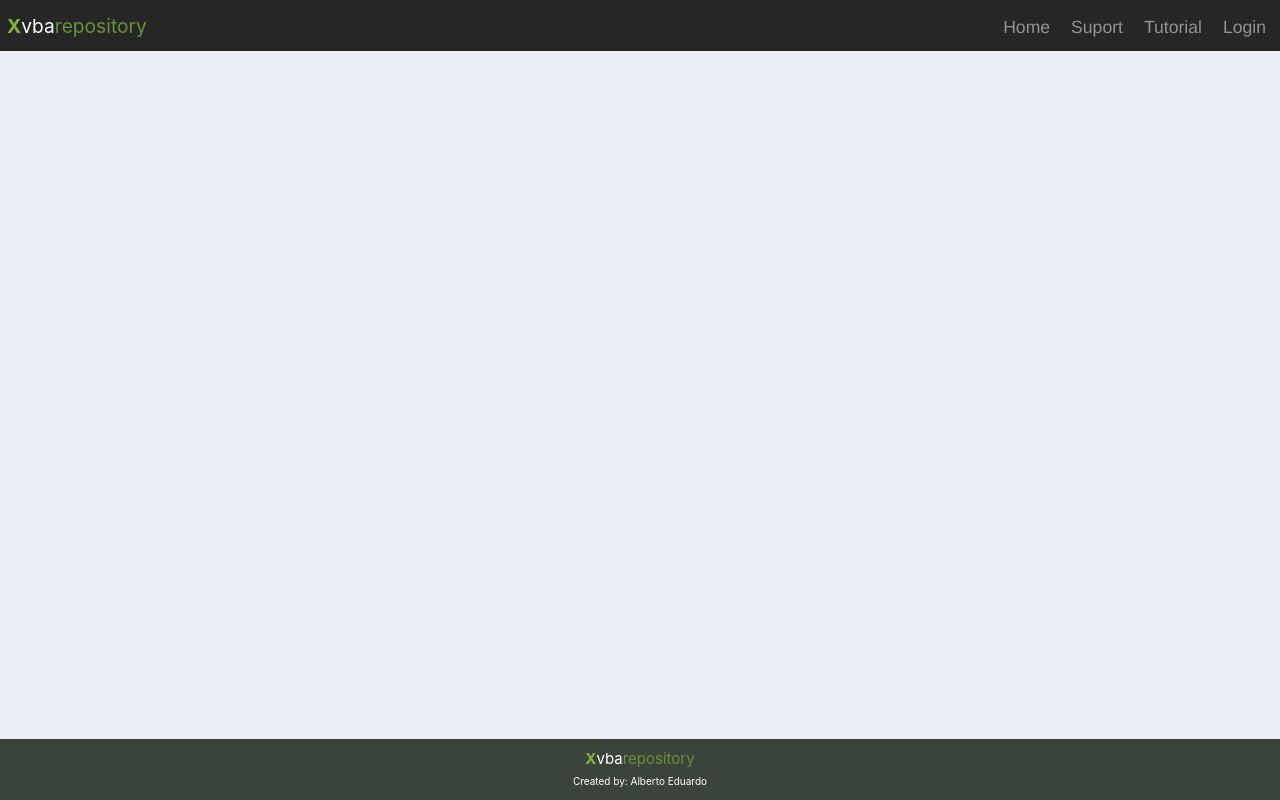
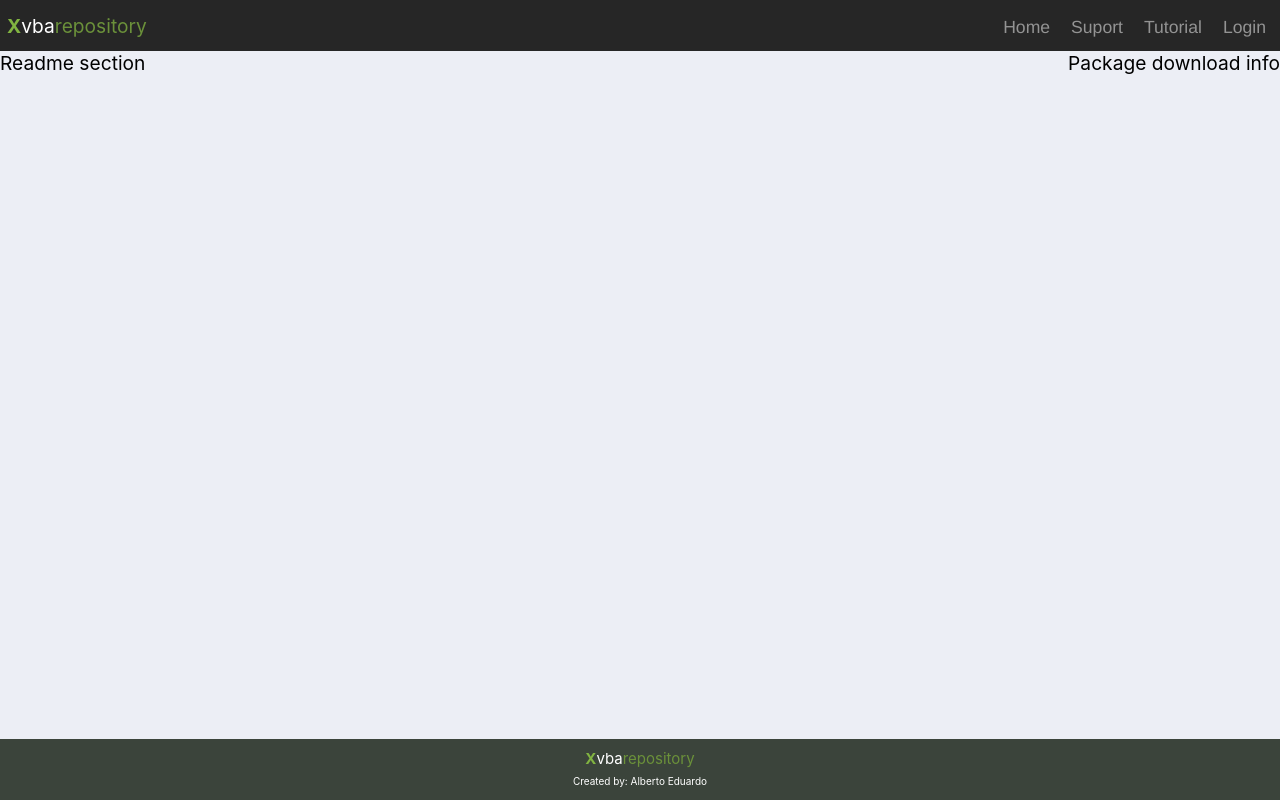
Before and after one commit to Aeraphe/xvba-repo, a React (Create React App) app: page /show-package/1 in a window 1280 px wide. Built offline with nearby package versions, Linux system fonts and the light colour scheme.

Commit message:
Update show package page route

```diff
--- a/src/App.js
+++ b/src/App.js
@@ -7,6 +7,7 @@ import { BrowserRouter } from "react-router-dom";
 import { Route } from 'react-router-dom';
 import { SearchPage } from './pages/Search/Search.page'
 import { LoginPage } from './pages/Login/Login.page';
+import { ShowPackagePage } from "./pages/Show-Package/Show-Package.page";
 // Initialize Firebase
 fb.initializeApp(firebaseConfig);
 
@@ -17,6 +18,7 @@ function App() {
         <Template>
           <Route path='/' exact component={SearchPage}></Route>
           <Route path='/login' exact component={LoginPage}></Route>
+          <Route path='/show-package/:package' exact component={ShowPackagePage} ></Route>
         </Template>
       </div>
     </BrowserRouter>
```
